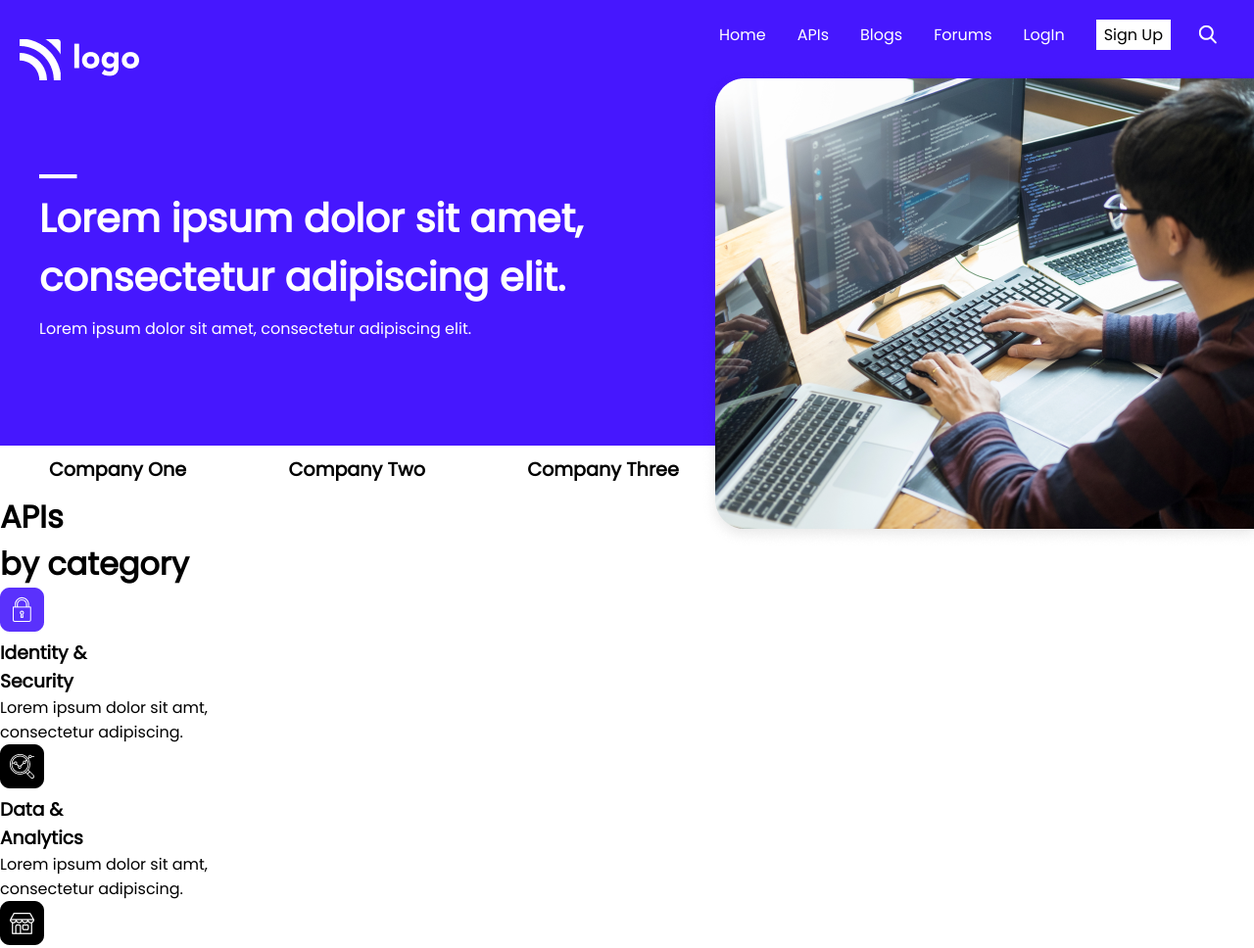
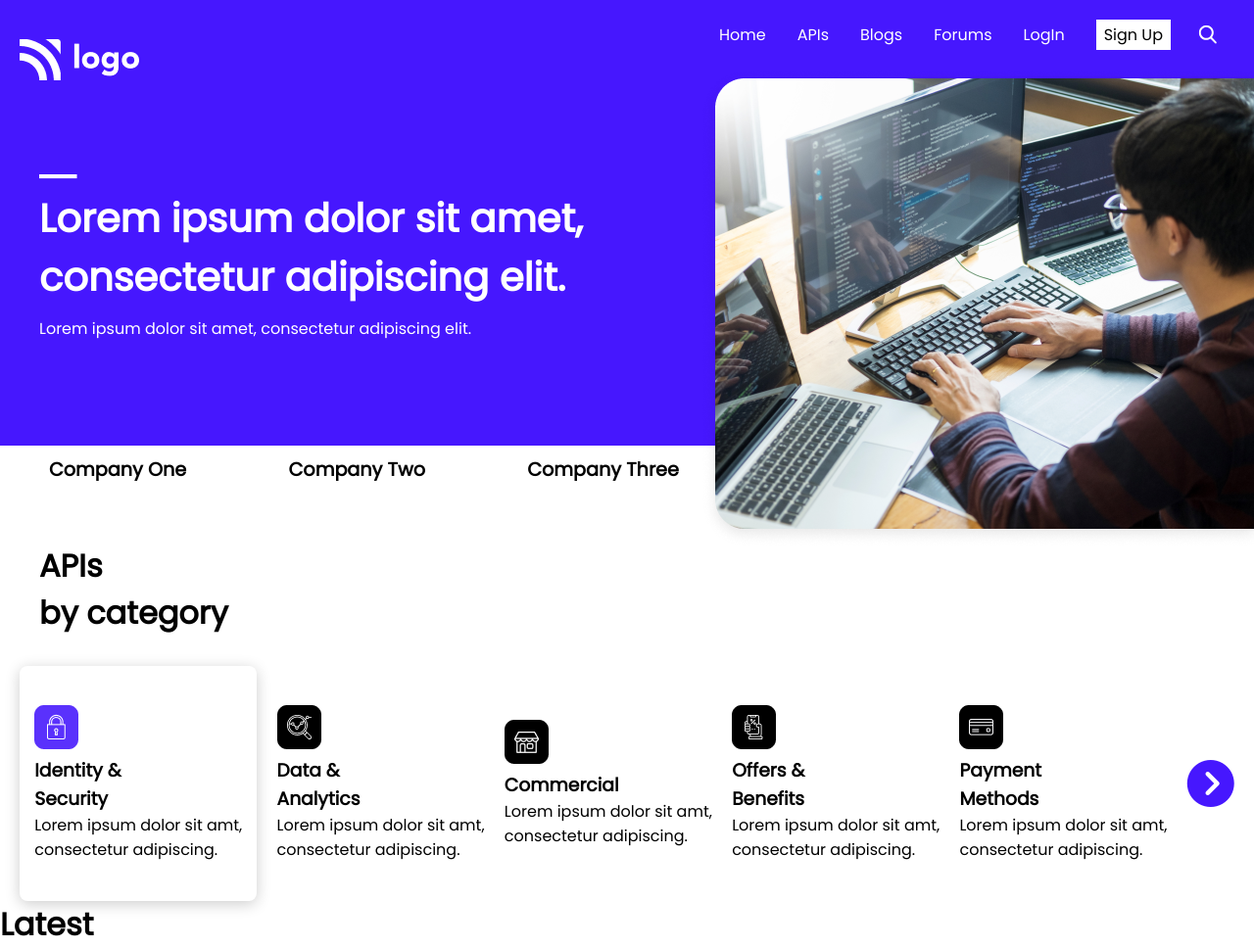
Before and after one commit to prateek-budhiraja/dev-landing, a plain HTML site: page index.html in a window 1280 px wide. Shown: the top 968 px of the page at 98% size. Drawn offline with Linux system fonts and the light colour scheme.

Commit message:
added styles to api section

```diff
--- a/index.html
+++ b/index.html
@@ -7,6 +7,7 @@
   <meta name="viewport" content="width=device-width, initial-scale=1.0">
   <title>Developer Landing Page</title>
   <link rel="stylesheet" href="style.css">
+  <script src="https://kit.fontawesome.com/5a6e447df1.js" crossorigin="anonymous"></script>
 </head>
 
 <body>
@@ -89,7 +90,7 @@
         <h3 class="card-head">Payment <br> Methods</h3>
         <p class="card-body">Lorem ipsum dolor sit amt, <br> consectetur adipiscing.</p>
       </div>
-
+      <i class="fa-solid fa-circle-chevron-right"></i>
     </div>
   </div>
 
--- a/style.css
+++ b/style.css
@@ -7,6 +7,9 @@
   padding: 0;
   margin: 0;
 }
+
+/* --------------------------------- */
+/* Header */
 
 header {
   background-color: #4617FE;
@@ -64,6 +67,7 @@ header div:last-child {
   margin-bottom: 10px;
 }
 
+/* -------------------------------- */
 /* Companies */
 .companies {
   margin: 10px 0;
@@ -76,3 +80,28 @@ header div:last-child {
   font-weight: 900;
   font-size: 1.2rem;
 }
+
+/* ---------------------- */
+/* API section */
+
+.api h1.api-heading {
+  margin: 60px 0px 30px 40px;
+}
+
+.cards {
+  display: flex;
+  align-items: center;
+  justify-content: space-evenly;
+  flex-wrap: wrap;
+}
+
+.cards i {
+  color: #4617FE;
+  font-size: 3rem;
+}
+
+.card-active {
+  padding: 40px 15px;
+  box-shadow: 0px 3px 15px rgba(0, 0, 0, 0.2);
+  border-radius: 8px;
+}
```
